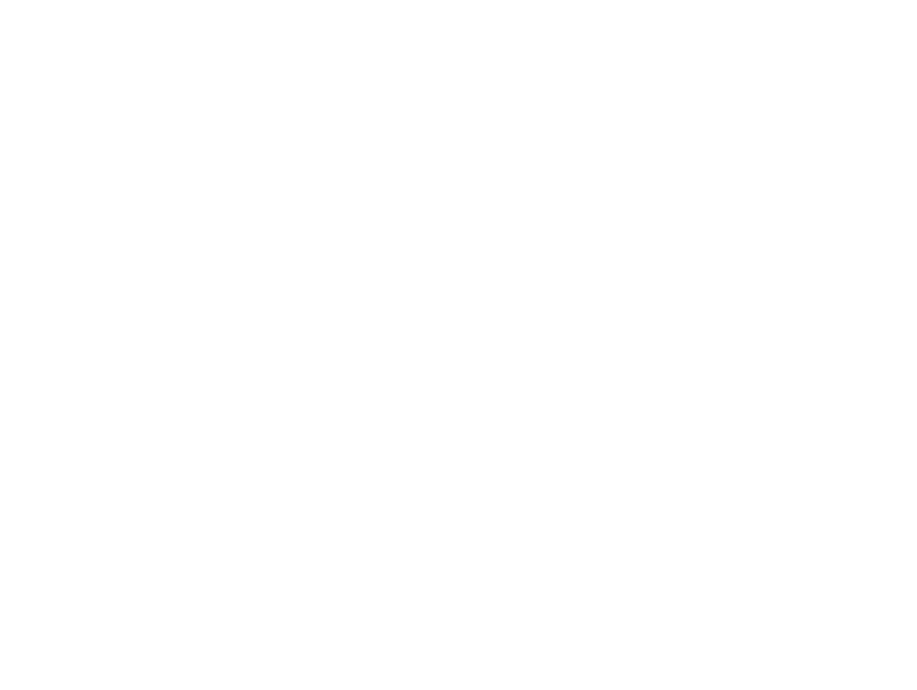
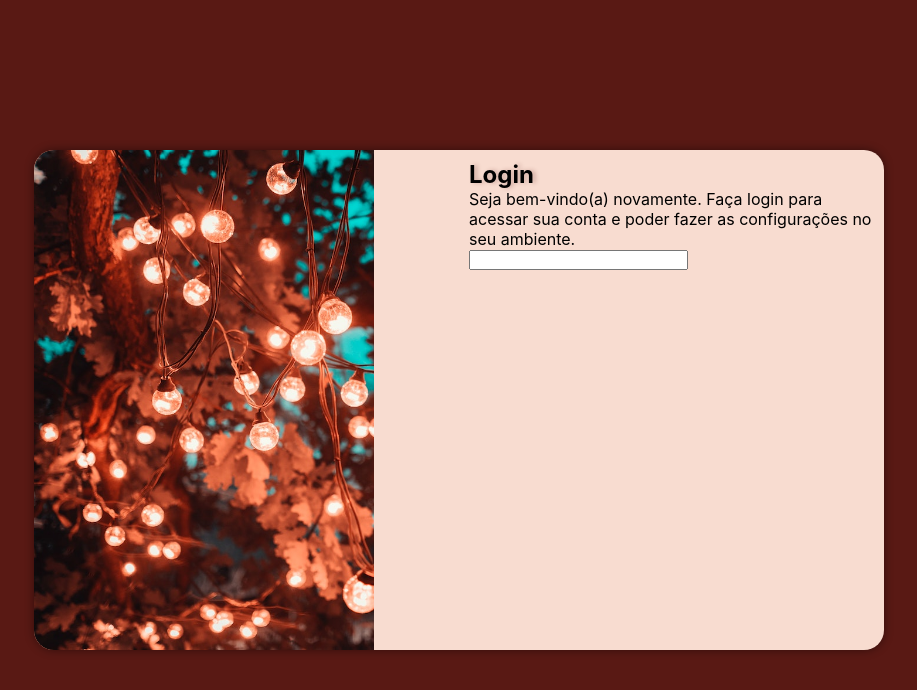
Before and after one commit to larisn/login-screen, a plain HTML site: page index.html in a window 1280 px wide. Shown: the whole page, without its empty margins (181-1098 px from the left). Drawn offline with Linux system fonts and the light colour scheme.

Commit message:
initial commit

```diff
--- a/index.html
+++ b/index.html
@@ -6,8 +6,23 @@
     <meta name="viewport" content="width=device-width, initial-scale=1.0">
     <title>Document</title>
     <link rel="stylesheet" href="style.css">
+    <link rel="stylesheet" href="media-query.css">
 </head>
 <body>
+    <main>
+        <section id="login">
+            <div id="imagem">
 
+            </div>
+            <div id="formulario">
+                <h1>Login</h1>
+                    <p>
+                        Seja bem-vindo(a) novamente. Faça login para acessar sua conta e poder fazer as configurações no seu ambiente.
+                    </p>
+                <form action="login.php" method="post"></form>
+                <input type="text" autocomplete="on">
+            </div>
+        </section>
+    </main>
 </body>
 </html>
--- /dev/null
+++ b/media-query.css
@@ -0,0 +1,41 @@
+@charset "UTF-8";
+
+@media screen and (min-width: 768px) and (max-width: 992px) {
+
+    body {
+        background-image: linear-gradient(to bottom, #46130f, #9e412cdc, #ce5c42dc, #f2ac72);
+    }
+
+    section#login {
+        width: 80vw;
+    }
+
+    section#login > div#imagem {
+        float: left;
+        width: 30%;
+        height: 100%;
+    }
+
+    section#login > div#formulario {
+        float: right;
+        width: 70%;
+    }
+}
+
+
+@media screen and (min-width: 992px) {
+    section#login {
+        width: 850px;
+    }
+
+    section#login > div#imagem {
+        float: left;
+        width: 40%;
+        height: 100%;
+    }
+
+    section#login > div#formulario {
+        float: right;
+        width: 50%;
+    }
+}
--- a/style.css
+++ b/style.css
@@ -1 +1,79 @@
 @charset "UTF-8";
+
+/* Paleta de cores (escuro > claro)
+#038C7F - verde
+#04BFAD - verde
+#591914 - laranja
+#BF4D34 - laranja
+#F29472 - laranja
+*/
+
+
+:root {
+    --cor1: #038C7F;
+    --cor2: #04BFAD;
+    --cor3: #591914;
+    --cor4: #BF4D34;
+    --cor5: #F29472;
+
+    --fonte-padrao: -apple-system, Arial, sans-serif;
+}
+
+* {
+    font-family: var(--fonte-padrao);
+    margin: 0px;
+    padding: 0px;
+    box-sizing: border-box;
+}
+
+
+
+body, html {
+    background-color: var(--cor3);
+    height: 100vh;
+    width: 100vw;
+}
+
+
+
+main {
+    position: relative;
+    height: 100vh;
+    width: 100vw;
+}
+
+
+
+
+section#login {
+    position: absolute;
+    top: 50%;
+    left: 50%;
+    transform: translate(-50%, -50%);
+    overflow: hidden;
+
+    background-color:  #f8dcd0;
+    width: 250px;
+    height: 500px;
+    border-radius: 20px;
+    box-shadow: 0px 0px 10px rgba(0, 0, 0, 0.450);
+
+    transition: width .3s, height .3s;
+    transition-timing-function: ease; /*suavizada na animação*/
+}
+
+section#login > div#formulario > h1 {
+    text-shadow: 3px 0px 4px #59191441;
+}
+section#login > div#imagem {
+    display: block;
+    background: var(--cor4) url(imagens/light.jpg) no-repeat;
+    height: 200px;
+    background-size: cover;
+    background-position: left center;
+}
+
+section#login > div#formulario {
+    display: block;
+    padding: 10px;
+}
```
Also changed, not shown: imagens/light.jpg (renamed from imagens/pexels-artem-saranin-1124960 (1).jpg).
